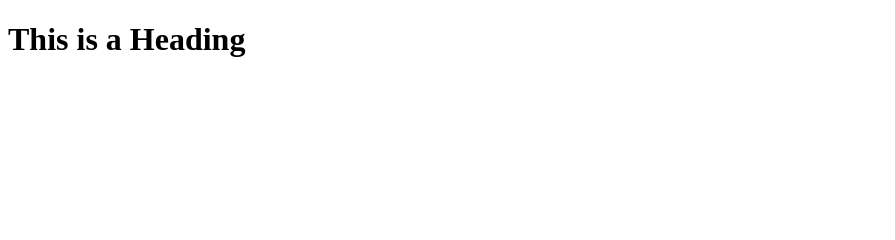
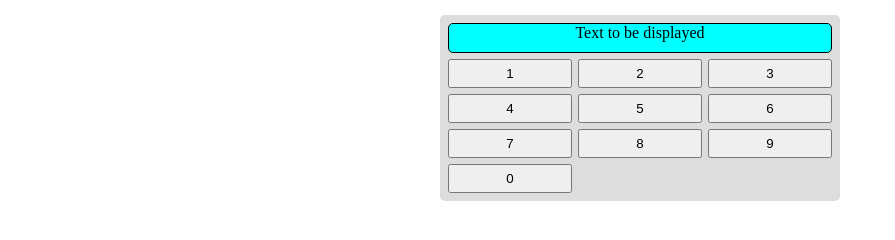
Before and after one commit to Nitish-Singh10/Calculator, a plain HTML site: page index.html in a window 1280 px wide. Shown: the whole page, without its empty margins (0-895 px from the left). Drawn offline with Linux system fonts and the light colour scheme.

Commit message:
Written Some Code to Make Calculator But JS Remaning

```diff
--- a/index.css
+++ b/index.css
@@ -0,0 +1,34 @@
+*{
+    margin: 0;
+    padding: 0;
+    box-sizing: border-box;
+}
+.main{
+    width: 400px;
+    margin: auto;
+    margin-top: 15px;
+    text-align: center;
+    padding: 5px;
+    background-color: #ddd;
+    border: 1px solid hidden;
+    border-radius: 5px;
+}
+.display{
+    min-height: 30px;
+    background-color: aqua;
+    border: 1px solid;
+    border-radius: 5px;
+    margin: 3px;
+}
+p{
+    line-height: 30px;
+}
+.btn{
+    width: 100%;
+    display: grid;
+    grid-template-columns: auto auto auto;
+}
+button{
+    padding: 5px;
+    margin: 3px;
+}
--- a/index.html
+++ b/index.html
@@ -3,9 +3,27 @@
 <head>
     <meta charset="UTF-8">
     <meta name="viewport" content="width=device-width, initial-scale=1.0">
+    <link rel="stylesheet" href="index.css">
     <title>Document</title>
 </head>
 <body>
-    <h1>This is a Heading</h1>
+<div class="main">
+    <div class="display">
+        <span>Text to be displayed</span>
+    </div>
+    <div class="btn">
+        <button onclick="myfinction()">1</button>
+        <button onclick="myfinction()">2</button>
+        <button onclick="myfinction()">3</button>
+        <button onclick="myfinction()">4</button>
+        <button onclick="myfinction()">5</button>
+        <button onclick="myfinction()">6</button>
+        <button onclick="myfinction()">7</button>
+        <button onclick="myfinction()">8</button>
+        <button onclick="myfinction()">9</button>
+        <button onclick="myfinction()">0</button>
+    </div>
+</div>
+    <script src="index.js"></script>
 </body>
 </html>
--- a/index.js
+++ b/index.js
@@ -0,0 +1,10 @@
+function myfinction(operend1){
+    let x = operend1;
+    document.getElementById("ans").innerHTML= x;
+}
+
+
+function result(operend1,operend2){
+    let res = operend1 + operend2;
+    document.getElementById("ans").innerHTML= res;
+}
```
